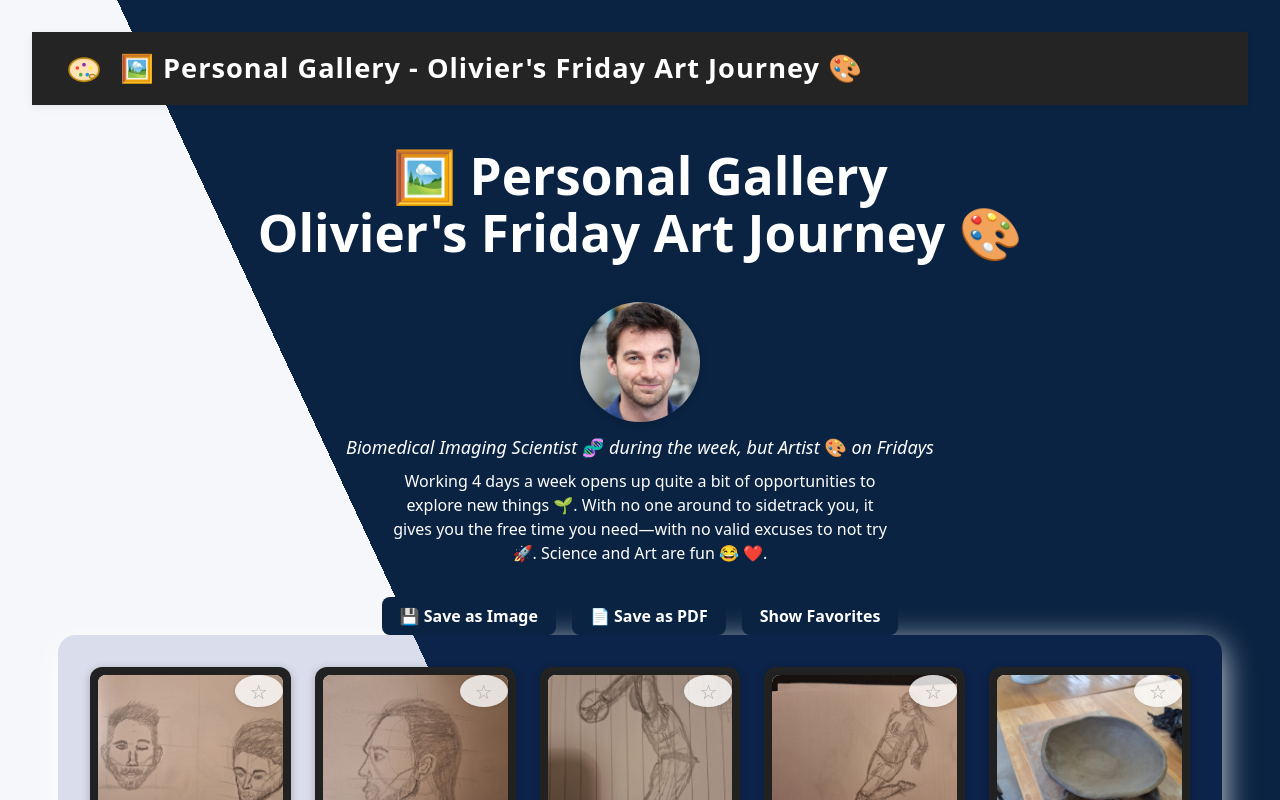
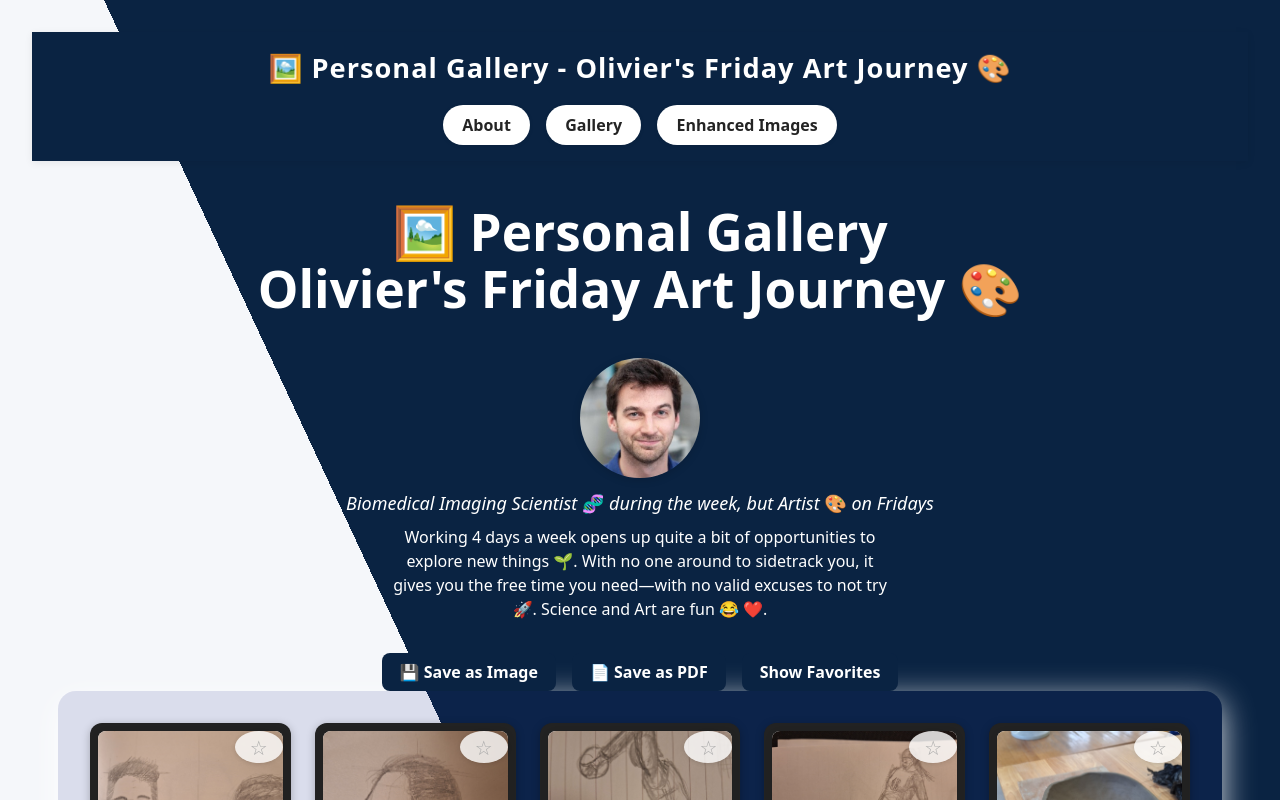
Before and after one commit to olivier-jaubert/VibeCoding1, a React (Vite) app: page / in a window 1280 px wide. Shown: the top 800 px of the page. Built offline with nearby package versions, Linux system fonts and the light colour scheme.

Commit message:
Header adjustments

```diff
--- a/src/Gallery.jsx
+++ b/src/Gallery.jsx
@@ -184,7 +184,7 @@ const Gallery = () => {
         )}
         {/* Enhanced Images Section (persistent) */}
         {enhancedImageList.concat(dynamicEnhancedImages).length > 0 && (
-          <div style={{ marginTop: 32 }}>
+          <div id="enhanced-images" style={{ marginTop: 32 }}>
             <h2 style={{ gridColumn: '1/-1', textAlign: 'center', color: '#0a2342' }}>
               🪄 Edited Images
             </h2>
--- a/src/Header.css
+++ b/src/Header.css
@@ -1,9 +1,34 @@
+/* Navigation links as buttons */
+.header__nav {
+  display: flex;
+  gap: 1rem;
+}
+
+.header__nav a {
+  display: inline-block;
+  padding: 0.5rem 1.2rem;
+  border-radius: 999px;
+  background: var(--color-primary);
+  color: var(--color-dark);
+  text-decoration: none;
+  font-weight: 600;
+  font-size: 1rem;
+  transition: background 0.2s, color 0.2s, box-shadow 0.2s;
+  box-shadow: 0 1px 4px rgba(0,0,0,0.08);
+}
+
+.header__nav a:hover, .header__nav a:focus {
+  background: #646cff;
+  color: #fff;
+  box-shadow: 0 2px 8px rgba(100,108,255,0.15);
+  outline: none;
+}
 .header {
   display: flex;
   align-items: center;
   justify-content: space-between;
   padding: 1rem 2rem;
-  background: var(--color-dark);
+  background: #0a2342;
   color: var(--color-primary);
   box-shadow: 0 2px 8px rgba(0,0,0,0.07);
 }
--- a/src/Header.jsx
+++ b/src/Header.jsx
@@ -12,13 +12,14 @@ import "./Header.css";
 const Header = () => {
   return (
     <header className="header">
-      <div className="header__branding">
-        <img src="/palette-emoji.svg" alt="🎨" className="header__logo" />
-        <span className="header__title">🖼️ Personal Gallery - Olivier's Friday Art Journey 🎨</span>
+      <div className="header__branding" style={{ flexDirection: 'column', alignItems: 'center', width: '100%' }}>
+        <span className="header__title" style={{ textAlign: 'center', width: '100%' }}>🖼️ Personal Gallery - Olivier's Friday Art Journey 🎨</span>
+        <nav className="header__nav" style={{ marginTop: 16 }}>
+          <a href="#profile-intro">About</a>
+          <a href="#gallery-root">Gallery</a>
+          <a href="#enhanced-images">Enhanced Images</a>
+        </nav>
       </div>
-      <nav className="header__nav">
-        {/* Add navigation links here if needed */}
-      </nav>
     </header>
   );
 };
--- a/src/ProfileIntro.jsx
+++ b/src/ProfileIntro.jsx
@@ -1,7 +1,7 @@
 import React from "react";
 
 const ProfileIntro = () => (
-  <section className="profile-section" style={{
+  <section id="profile-intro" className="profile-section" style={{
     display: 'flex',
     alignItems: 'center',
     flexDirection: 'column',
```
